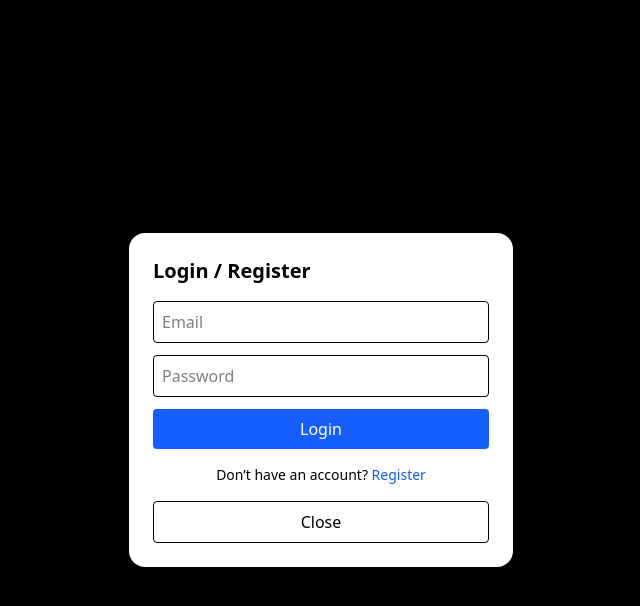
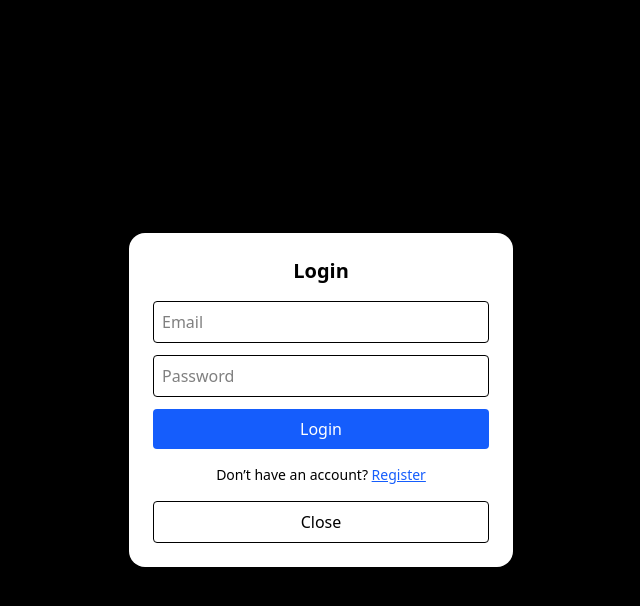
Before and after one commit to Apik-Adhikari/KalaMala, a React (Vite) app in the folder frontend/: page / in a window 1280 px wide. Both pictures are taken after a click on the button 1227 px from the left and 36 px from the top of the page. Shown: the top 606 px of the page, without its empty margins (319-959 px from the left). Built offline with nearby package versions, Linux system fonts and the light colour scheme.

Commit message:
add register popup

```diff
--- a/frontend/index.html
+++ b/frontend/index.html
@@ -4,7 +4,7 @@
     <meta charset="UTF-8" />
     <link rel="icon" type="image/png" href="/kalamalalogo.png" />
     <meta name="viewport" content="width=device-width, initial-scale=1.0" />
-    <title>kalaMala</title>
+    <title></title>
   </head>
   <body>
     <div id="root"></div>
--- a/frontend/src/components/header/UserMenu.jsx
+++ b/frontend/src/components/header/UserMenu.jsx
@@ -1,26 +1,30 @@
+
+
+
 import { User } from "lucide-react";
 import { useState } from "react";
 
 export default function UserMenu() {
-  const [isOpen, setIsOpen] = useState(false);
+  const [isLoginOpen, setIsLoginOpen] = useState(false);
+  const [isRegisterOpen, setIsRegisterOpen] = useState(false);
 
   return (
     <div>
-
       <button
-        onClick={() => setIsOpen(true)}
+        onClick={() => {
+          setIsLoginOpen(true);
+          setIsRegisterOpen(false);
+        }}
         className="p-2 rounded-full hover:bg-gray-200"
       >
-        <span className="material-icons">< User /></span>
+        <span className="material-icons"><User /></span>
       </button>
 
-      {/* Login/Register Modal */}
-      {isOpen && (
-        <div className="fixed inset-0 flex items-center justify-center bg-black bg-opacity-50">
+      {/* Login Modal */}
+      {isLoginOpen && (
+        <div className="fixed inset-0 flex items-center justify-center bg-black bg-opacity-50 z-50">
           <div className="bg-white p-6 rounded-2xl shadow-lg w-96">
-            <h2 className="text-xl font-bold mb-4">Login / Register</h2>
-
-            {/* Login form */}
+            <h2 className="text-xl font-bold mb-4 text-center">Login</h2>
             <form className="flex flex-col gap-3">
               <input
                 type="email"
@@ -36,18 +40,74 @@ export default function UserMenu() {
                 Login
               </button>
             </form>
+            <p className="mt-4 text-sm text-center">
+              Don’t have an account?{' '}
+              <button
+                type="button"
+                className="text-blue-600 font-medium underline"
+                onClick={() => {
+                  setIsLoginOpen(false);
+                  setIsRegisterOpen(true);
+                }}
+              >
+                Register
+              </button>
+            </p>
+            <button
+              onClick={() => setIsLoginOpen(false)}
+              className="mt-4 w-full py-2 border rounded hover:bg-gray-100"
+            >
+              Close
+            </button>
+          </div>
+        </div>
+      )}
 
-            {/* Register link */}
+      {/* Register Modal */}
+      {isRegisterOpen && (
+        <div className="fixed inset-0 flex items-center justify-center bg-black bg-opacity-50 z-50">
+          <div className="bg-white p-6 rounded-2xl shadow-lg w-96">
+            <h2 className="text-xl font-bold mb-4 text-center">Register</h2>
+            <form className="flex flex-col gap-3">
+              <input
+                type="text"
+                placeholder="Username"
+                className="border p-2 rounded"
+              />
+              <input
+                type="email"
+                placeholder="Email"
+                className="border p-2 rounded"
+              />
+              <input
+                type="password"
+                placeholder="Password"
+                className="border p-2 rounded"
+              />
+              <input
+                type="password"
+                placeholder="Confirm Password"
+                className="border p-2 rounded"
+              />
+              <button className="bg-green-600 text-white py-2 rounded hover:bg-green-700">
+                Register
+              </button>
+            </form>
             <p className="mt-4 text-sm text-center">
-              Don’t have an account?{" "}
-              <a href="/register" className="text-blue-600 font-medium">
-                Register
-              </a>
+              Already have an account?{' '}
+              <button
+                type="button"
+                className="text-blue-600 font-medium underline"
+                onClick={() => {
+                  setIsRegisterOpen(false);
+                  setIsLoginOpen(true);
+                }}
+              >
+                Login
+              </button>
             </p>
-
-            {/* Close button */}
             <button
-              onClick={() => setIsOpen(false)}
+              onClick={() => setIsRegisterOpen(false)}
               className="mt-4 w-full py-2 border rounded hover:bg-gray-100"
             >
               Close
```
